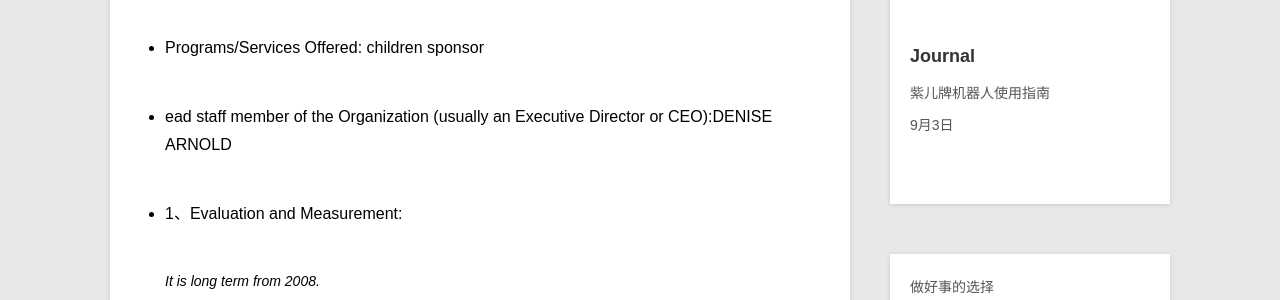
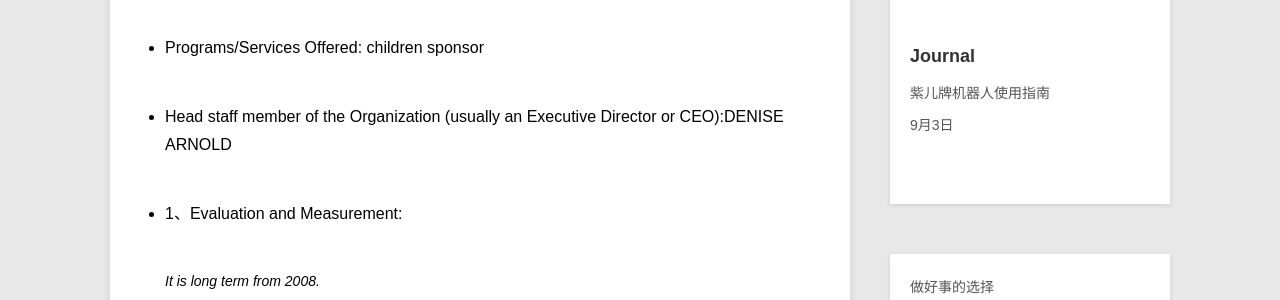
Before and after one commit to violettianjie/violettianjie.github.io, a Jekyll site: the page built from _posts/blog/2018-01-27-give.md, in a window 1280 px wide and 900 px high, scrolled down 732 px. Shown: the part 152-452 px from the top of the window. Built offline with Jekyll 4.4.1, drawn with Linux system fonts in a browser that asks for light colours.

Commit message:
Update 2018-01-27-give.md

```diff
--- a/_posts/blog/2018-01-27-give.md
+++ b/_posts/blog/2018-01-27-give.md
@@ -26,7 +26,7 @@ category: blog
 
 - Programs/Services Offered: children sponsor
 
-- ead staff member of the Organization (usually an Executive Director or CEO):DENISE ARNOLD
+- Head staff member of the Organization (usually an Executive Director or CEO):DENISE ARNOLD
 
 
 
```
